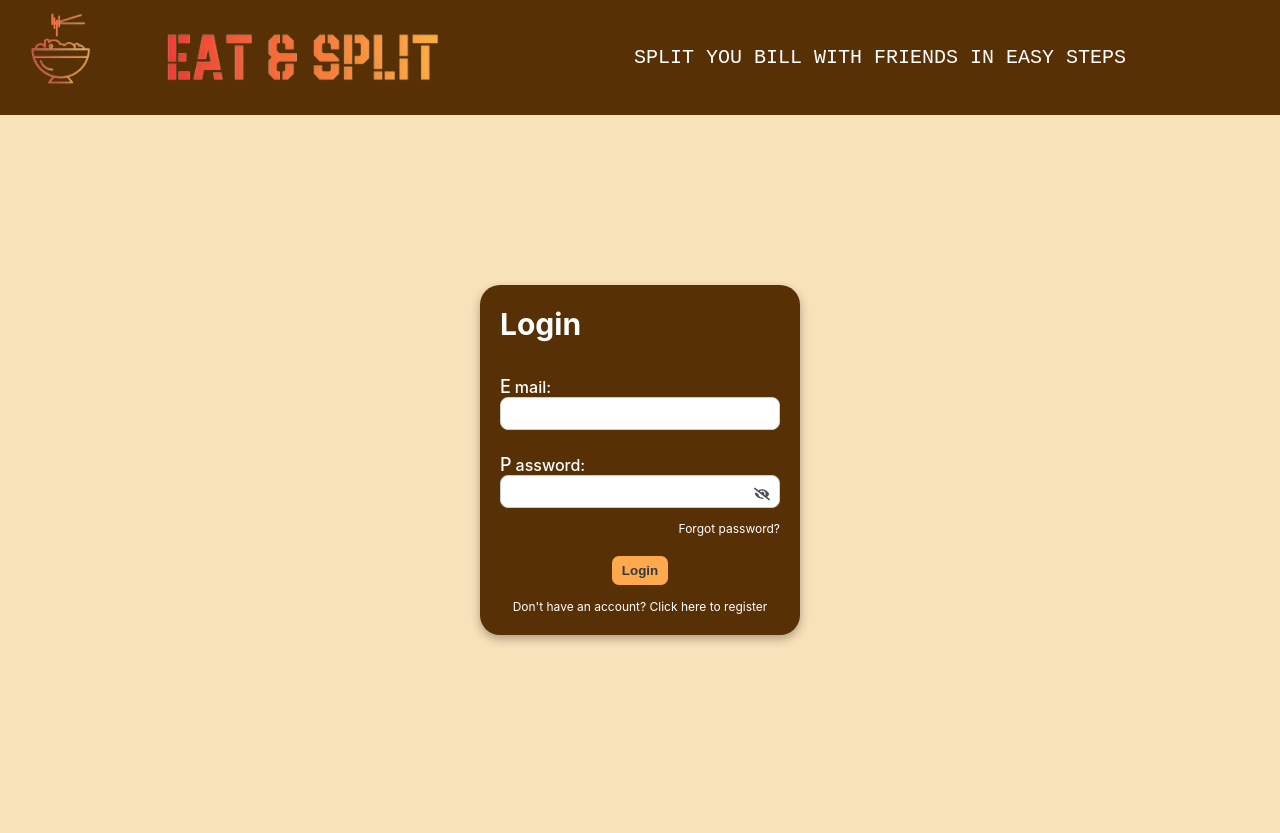
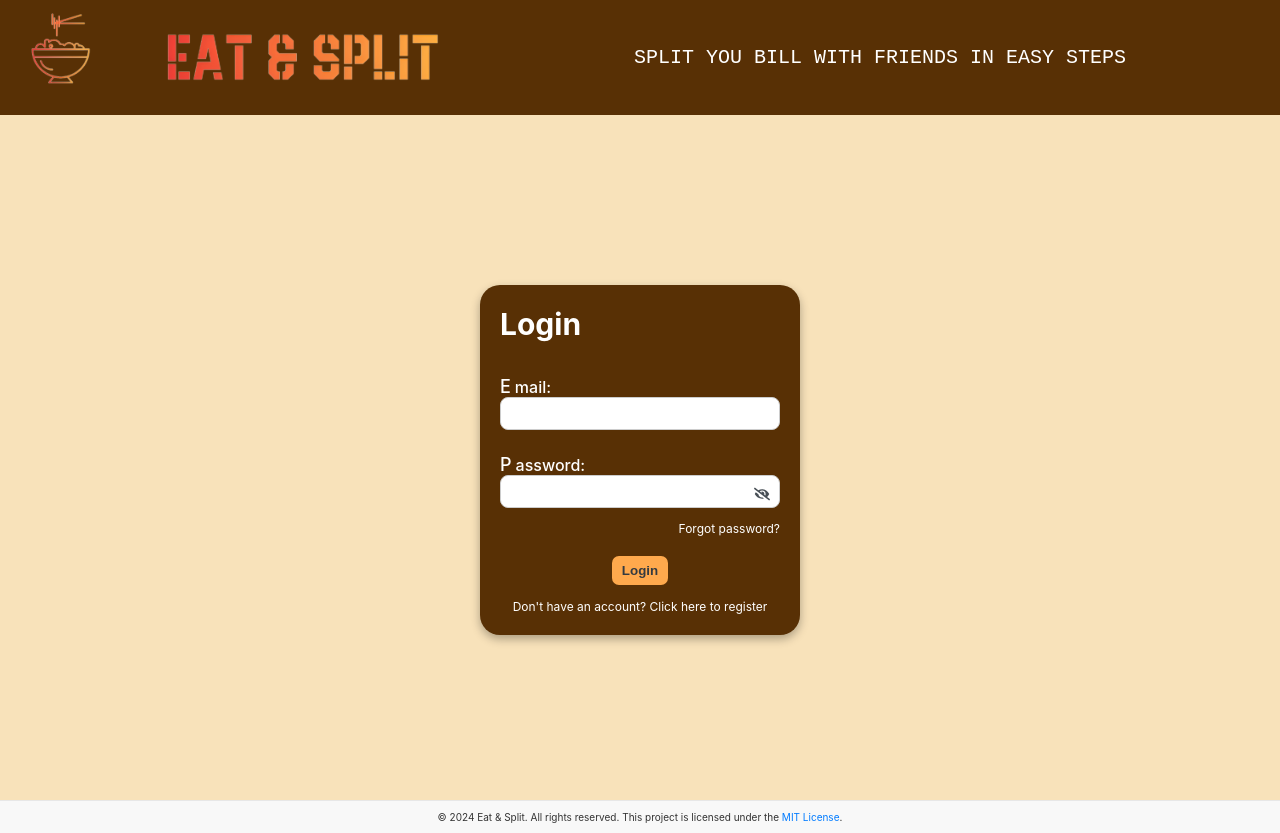
Before and after one commit to Muhammad-Faiz-Raheem/Eat-Split, a React (Create React App) app: page /login in a window 1280 px wide. Before the commit the page ends 800 px from the top, so only its background shows below. Built offline with nearby package versions, Linux system fonts and the light colour scheme; a web font is replaced by a local one.

Commit message:
first commit

```diff
--- a/src/pages/Authentication.js
+++ b/src/pages/Authentication.js
@@ -2,6 +2,7 @@ import { useState } from "react";
 import LoginForm from "../components/authentication/LoginForm";
 import SignupForm from "../components/authentication/SignupForm";
 import Header from "../ui/Header";
+import Footer from "../ui/Footer";
 
 function Authentication() {
   const [isLogin, setIsLogin] = useState(true);
@@ -23,6 +24,10 @@ function Authentication() {
           <SignupForm onSwitch={handleSwitch} />
         )}
       </div>
+
+      <div>
+        <Footer />
+      </div>
     </div>
   );
 }
--- a/src/pages/Home.js
+++ b/src/pages/Home.js
@@ -1,5 +1,6 @@
 import Header from "../ui/Header";
 import Main from "../components/home/Main";
+import Footer from "../ui/Footer";
 
 function Home() {
   return (
@@ -11,6 +12,10 @@ function Home() {
       <div>
         <Main />
       </div>
+
+      <div>
+        <Footer />
+      </div>
     </div>
   );
 }
--- a/src/pages/ResetPassword.js
+++ b/src/pages/ResetPassword.js
@@ -1,4 +1,5 @@
 import ResetPasswordForm from "../components/authentication/ResetPasswordForm";
+import Footer from "../ui/Footer";
 import Header from "../ui/Header";
 
 function ResetPassword() {
@@ -11,6 +12,10 @@ function ResetPassword() {
       <div>
         <ResetPasswordForm />
       </div>
+
+      <div>
+        <Footer />
+      </div>
     </div>
   );
 }
--- a/src/pages/Welcome.js
+++ b/src/pages/Welcome.js
@@ -1,3 +1,4 @@
+import Footer from "../ui/Footer";
 import Header from "../ui/Header";
 import WelcomeContent from "../ui/WelcomeContent";
 
@@ -11,6 +12,10 @@ function Welcome() {
       <div>
         <WelcomeContent />
       </div>
+
+      <div>
+        <Footer />
+      </div>
     </div>
   );
 }
--- /dev/null
+++ b/src/ui/Footer.js
@@ -0,0 +1,31 @@
+import React from "react";
+
+function Footer() {
+  return (
+    <footer style={footerStyle}>
+      <p>
+        © {new Date().getFullYear()} Eat & Split. All rights reserved. This
+        project is licensed under the{" "}
+        <a href="/LICENSE" style={linkStyle}>
+          MIT License
+        </a>
+        .
+      </p>
+    </footer>
+  );
+}
+
+const footerStyle = {
+  textAlign: "center",
+  padding: "10px 20px",
+  backgroundColor: "#f8f8f8",
+  color: "#333",
+  borderTop: "1px solid #e7e7e7",
+};
+
+const linkStyle = {
+  color: "#007bff",
+  textDecoration: "none",
+};
+
+export default Footer;
```
Also changed, not shown: 1 other file (tests, documents, lock files or other folders).
